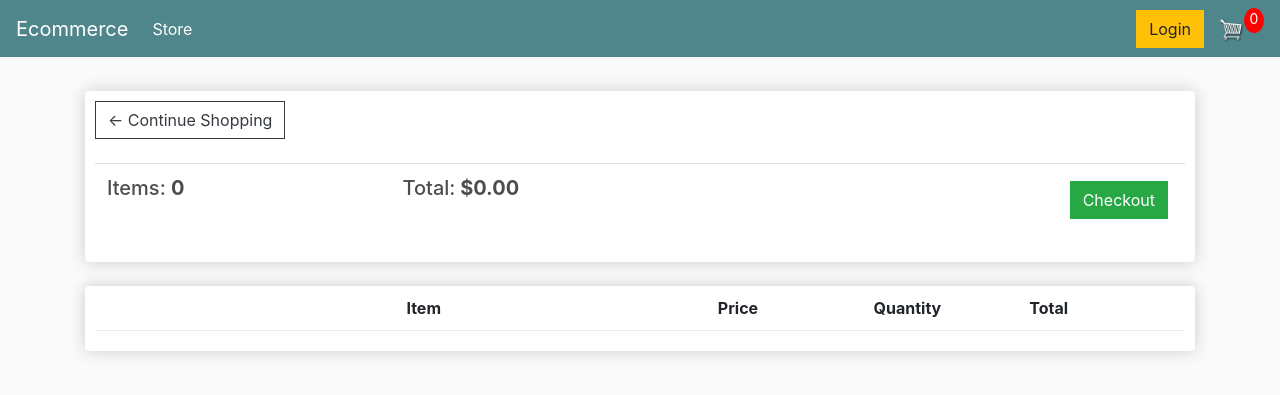
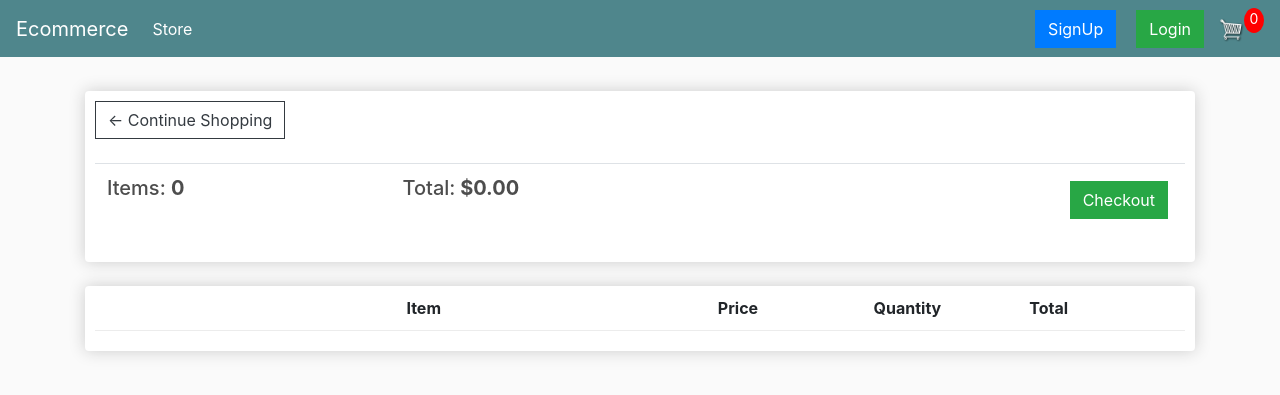
Before and after one commit to jawadahmed2/Django-Ecommerce-Website, a Django app: page /cart/ in a window 1280 px wide. Shown: the top 395 px of the page. Run offline with Django 4.2, Linux system fonts and the light colour scheme; lists and menus that the app fills with data are empty; some libraries are stand-ins or nearby versions.

Commit message:
add signup button

```diff
--- a/ecommerce/store/templates/store/main.html
+++ b/ecommerce/store/templates/store/main.html
@@ -77,7 +77,9 @@
 
             </ul>
             <div class="form-inline my-2 my-lg-0">
-                <a href="http://127.0.0.1:8000/admin/login/?next=/admin/" class="btn btn-warning">Login</a>
+                <div style="position:relative;right:20px;"><a href="http://127.0.0.1:8000/admin/login/?next=/admin/" class="btn btn-primary">SignUp</a></div>
+
+                <a href="http://127.0.0.1:8000/admin/login/?next=/admin/" class="btn btn-success">Login</a>
 
                 <a href="{% url 'cart' %}">
                     <img id="cart-icon" src="{% static 'images/cart.png' %}">
```
Also changed, not shown: ecommerce/db.sqlite3.
